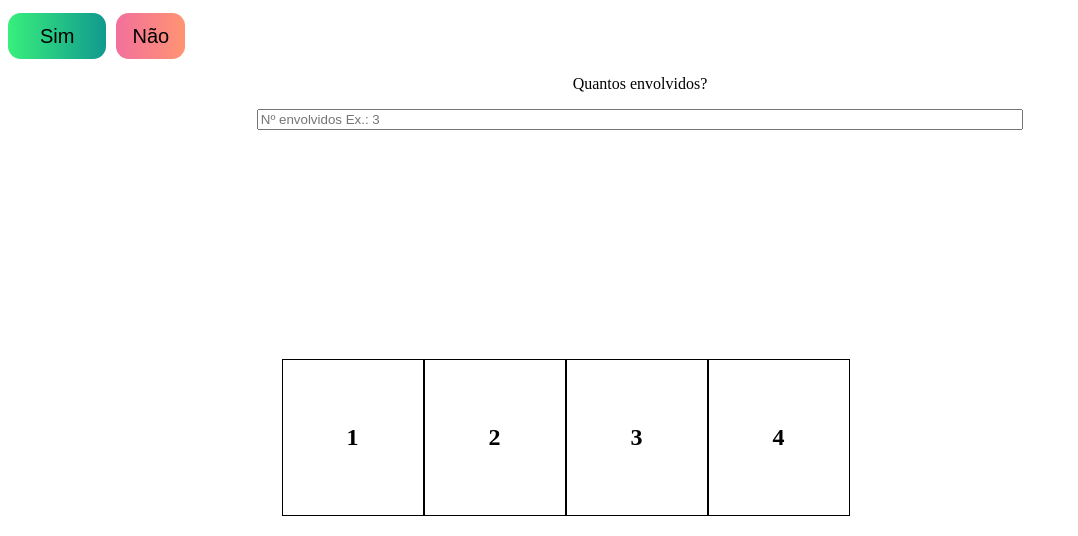
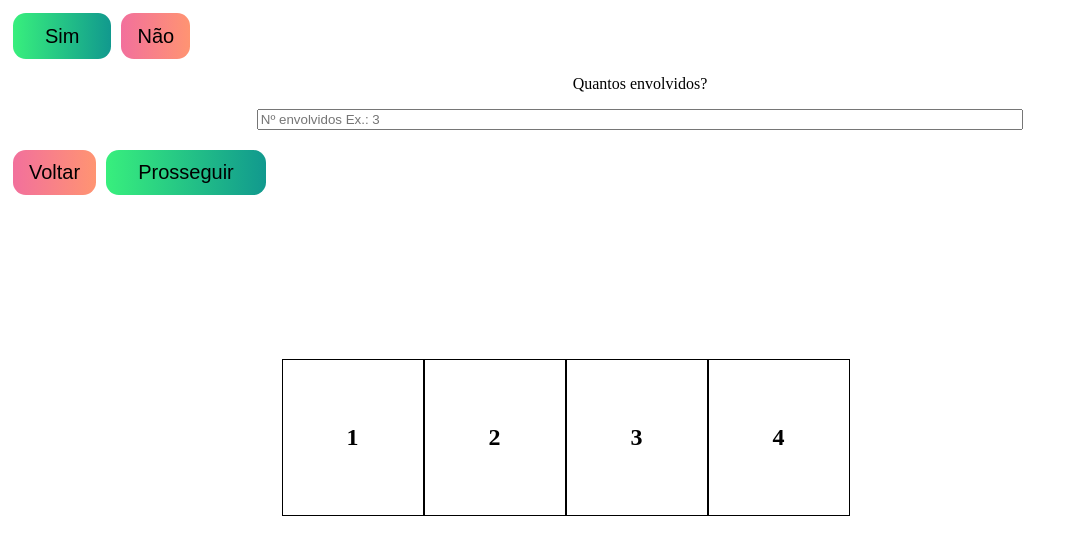
Before and after one commit to RodrigoKenzo/TCCFrontEndPessoaFisica, a Gatsby site: page /ocurrency in a window 1280 px wide. Shown: the part 264-800 px from the top of the page, without its empty margins (0-1078 px from the left). Built offline with nearby package versions, Linux system fonts and the light colour scheme; Gatsby itself is replaced by a stand-in of ours.

Commit message:
More Details Page

```diff
--- a/src/pages/ocurrency.js
+++ b/src/pages/ocurrency.js
@@ -64,7 +64,11 @@ const Ocurrency = () => {
           </div>
           <p>Quantos envolvidos?</p>
           <div className={row}>
-            <input type="text" style={{width: "60%", margin: "auto"}} placeholder="Nº envolvidos Ex.: 3" />
+            <input type="text" style={{width: "60%", margin: "auto", marginBottom: "20px"}} placeholder="Nº envolvidos Ex.: 3" />
+          </div>
+          <div className={row}>
+            <button className={buttonNao} type="button"><Link className={noLink} to="/">Voltar</Link></button>
+            <button className={buttonSim} type="button"><Link className={noLink} to="/details">Prosseguir</Link></button>
           </div>
         </div>
       </div>
--- a/src/styles/details.module.scss
+++ b/src/styles/details.module.scss
@@ -0,0 +1,66 @@
+.noLink{
+    color: black;
+    text-decoration: none;
+}
+
+.textCentered{
+    text-align: center;
+}
+
+.roundButton{
+    line-height: 100px;
+    background-color: rgb(58, 252, 58);
+    display: inline-block;
+    vertical-align: middle;
+    width: 100px;
+    height: 100px;
+    border-radius: 50%;
+    position: fixed;
+    left: 50%;
+    top: 65%;
+    transform: translate(-50%, -50%);
+}
+
+.textTopCentered{
+    position: fixed;
+    width: 100%;
+    left: 50%;
+    top: 25%;
+    transform: translate(-50%, -50%);
+    font-size: 15px;
+}
+
+.comboBoxOption {
+    padding: 5px;
+}
+
+.row{
+    display: flex;
+    width: 100%;
+}
+
+.buttonSim {
+    background: #11998e;
+    background: -webkit-linear-gradient(to right, #38ef7d, #11998e);
+    background: linear-gradient(to right, #38ef7d, #11998e);
+    padding: 0.7rem 2rem;
+    border-radius: 0.8rem;
+    border: transparent;
+    cursor: pointer;
+    font-size: 20px;
+    margin-right: 5px;
+    margin-left: 5px;
+}
+
+.buttonNao {
+    background: #f2709c;
+    background: -webkit-linear-gradient(to left, #ff9472, #f2709c);
+    background: linear-gradient(to left, #ff9472, #f2709c);
+    padding: 0.5rem 1rem;
+    border-radius: 0.8rem;
+    border: transparent;
+    cursor: pointer;
+    font-size: 20px;
+    margin-left: 5px;
+    margin-right: 5px;
+}
--- a/src/styles/ocurrency.module.scss
+++ b/src/styles/ocurrency.module.scss
@@ -49,6 +49,7 @@
     cursor: pointer;
     font-size: 20px;
     margin-right: 5px;
+    margin-left: 5px;
 }
 
 .buttonNao {
@@ -61,4 +62,5 @@
     cursor: pointer;
     font-size: 20px;
     margin-left: 5px;
+    margin-right: 5px;
 }
```
Also changed, not shown: src/pages/details.js (+41 -0 lines), src/pages/instructions.js (added), src/styles/instructions.module.scss (added).
